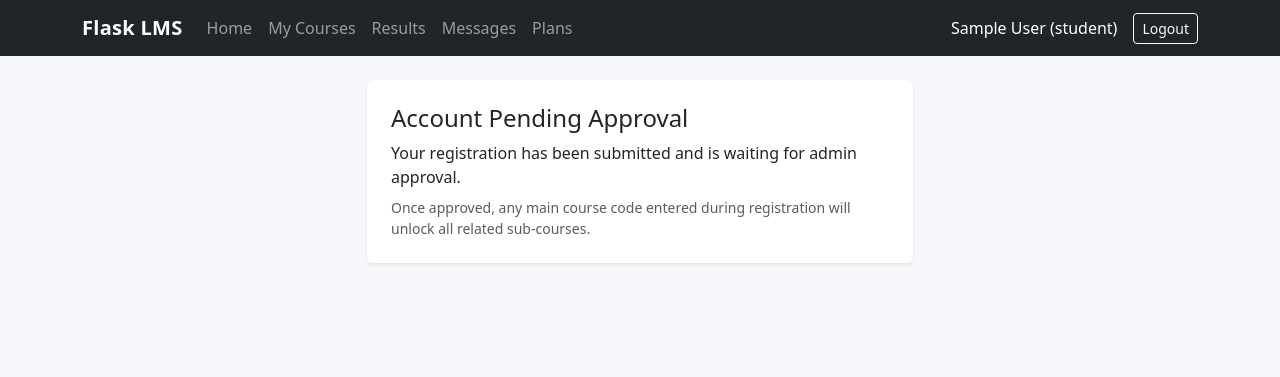
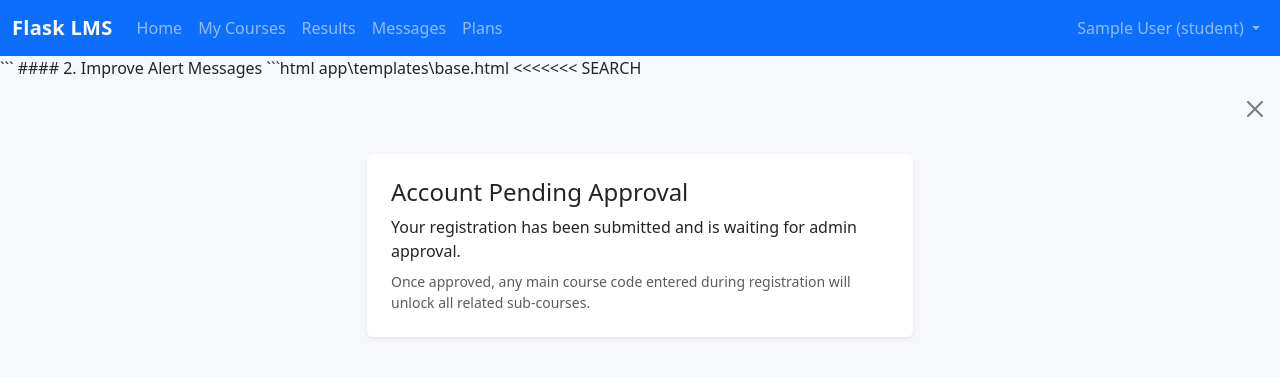
Before and after one commit to zyadwael2009/lms, a Flask app: page / in a window 1280 px wide. Shown: the top 377 px of the page. Run offline with Flask 3, Linux system fonts and the light colour scheme; the visitor is signed in with stand-in values (Sample User, id 1).

Commit message:
feat: Add follow-up code field to registration and enhance interface styling
Co-authored-by: aider (ollama/qwen2.5-coder:14b) <aider@aider.chat>

````diff
--- a/app/templates/base.html
+++ b/app/templates/base.html
@@ -8,10 +8,10 @@
     <link href="{{ url_for('static', filename='css/styles.css') }}" rel="stylesheet">
 </head>
 <body>
-<nav class="navbar navbar-expand-lg navbar-dark bg-dark">
-    <div class="container">
+<nav class="navbar navbar-expand-lg navbar-dark bg-primary">
+    <div class="container-fluid">
         <a class="navbar-brand fw-bold" href="{{ url_for('main.index') }}">Flask LMS</a>
-        <button class="navbar-toggler" type="button" data-bs-toggle="collapse" data-bs-target="#mainNav">
+        <button class="navbar-toggler" type="button" data-bs-toggle="collapse" data-bs-target="#mainNav" aria-controls="mainNav" aria-expanded="false" aria-label="Toggle navigation">
             <span class="navbar-toggler-icon"></span>
         </button>
         <div class="collapse navbar-collapse" id="mainNav">
@@ -50,14 +50,13 @@
             </ul>
             <ul class="navbar-nav ms-auto">
                 {% if current_user.is_authenticated %}
-                <li class="nav-item d-flex align-items-center text-white me-3">
-                    {{ current_user.full_name }} ({{ current_user.role.value }})
-                </li>
-                <li class="nav-item">
-                    <form method="post" action="{{ url_for('auth.logout') }}">
-                        <input type="hidden" name="csrf_token" value="{{ csrf_token() }}">
-                        <button class="btn btn-outline-light btn-sm" type="submit">Logout</button>
-                    </form>
+                <li class="nav-item dropdown">
+                    <a class="nav-link dropdown-toggle" href="#" id="navbarDropdownMenuLink" role="button" data-bs-toggle="dropdown" aria-expanded="false">
+                        {{ current_user.full_name }} ({{ current_user.role.value }})
+                    </a>
+                    <ul class="dropdown-menu dropdown-menu-end" aria-labelledby="navbarDropdownMenuLink">
+                        <li><a class="dropdown-item" href="{{ url_for('auth.logout') }}">Logout</a></li>
+                    </ul>
                 </li>
                 {% else %}
                 <li class="nav-item"><a class="nav-link" href="{{ url_for('auth.login') }}">Login</a></li>
@@ -67,6 +66,17 @@
         </div>
     </div>
 </nav>
+```
+
+#### 2. Improve Alert Messages
+
+```html
+app\templates\base.html
+<<<<<<< SEARCH
+<div class="alert alert-{{ category }} alert-dismissible fade show" role="alert">
+    {{ message }}
+    <button type="button" class="btn-close" data-bs-dismiss="alert"></button>
+</div>
 
 <main class="py-4">
     <div class="container">
````
